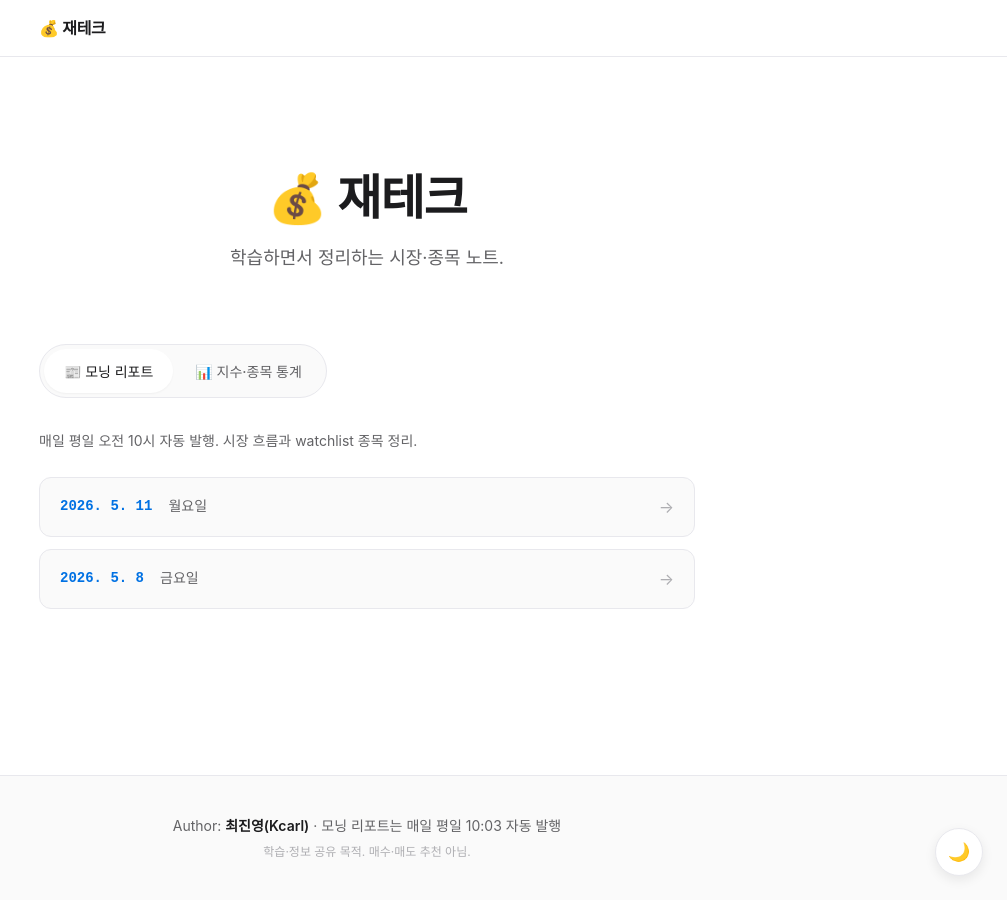
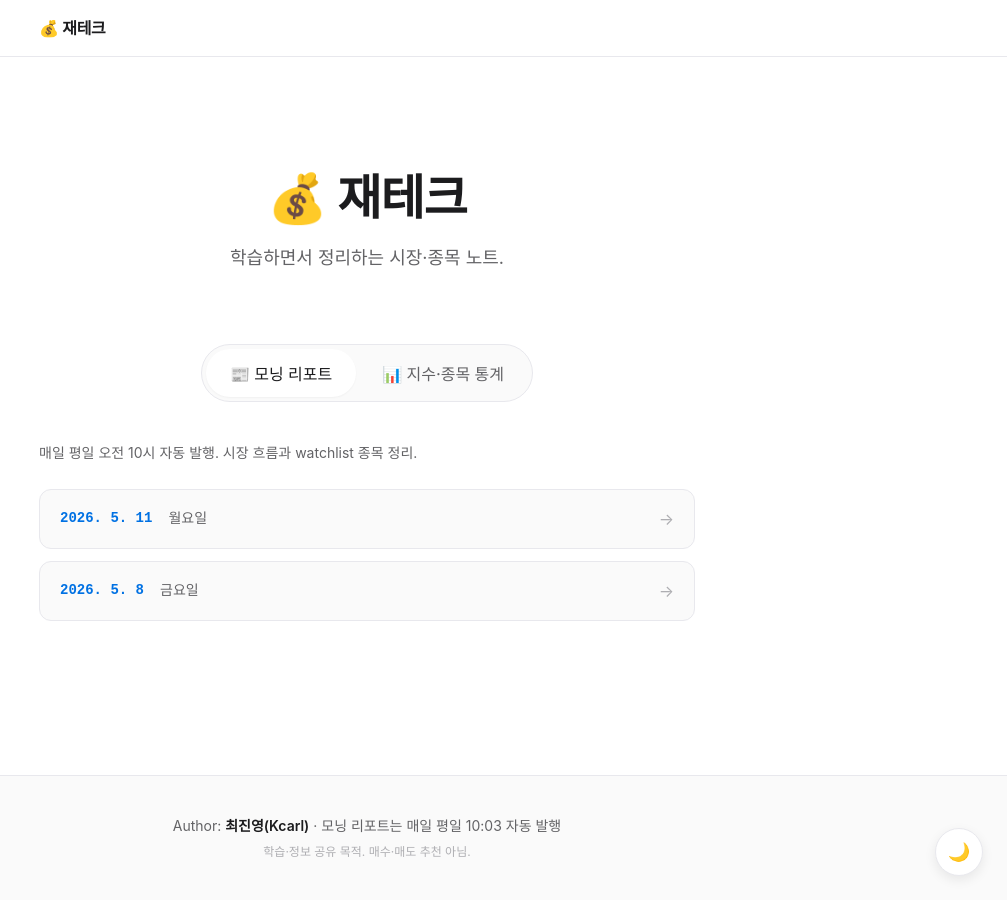
Before and after one commit to jinyeung0618/morning-report, a Jekyll site: the page built from index.md, in a window 1280 px wide. Shown: the whole page, without its empty margins (273-1280 px from the left). Built offline with Jekyll 4.4.1, drawn with Linux system fonts in a browser that asks for light colours.

Commit message:
Unify tabs: .tabset (segmented) + .chip (standalone) — consistent DS application

```diff
--- a/_layouts/default.html
+++ b/_layouts/default.html
@@ -76,13 +76,13 @@
   <!-- Section tab switcher -->
   <script>
     (function () {
-      const tabs = document.querySelectorAll('.section-tab');
+      const tabs = document.querySelectorAll('[data-section]');
       if (!tabs.length) return;
       const panels = document.querySelectorAll('.section-panel');
 
       function activate(name) {
-        tabs.forEach(t => t.classList.toggle('active', t.dataset.section === name));
-        panels.forEach(p => p.classList.toggle('active', p.id === 'section-' + name));
+        tabs.forEach(t => t.classList.toggle('is-active', t.dataset.section === name));
+        panels.forEach(p => p.classList.toggle('is-active', p.id === 'section-' + name));
         if (location.hash !== '#' + name) {
           history.replaceState(null, '', '#' + name);
         }
--- a/assets/css/style.css
+++ b/assets/css/style.css
@@ -557,19 +557,22 @@ hr {
   transform: translateX(4px);
 }
 
-/* ---------- Section Tabs (top-level) ---------- */
-.section-tabs {
+/* ============================================
+   Tabs — unified design
+   ============================================ */
+
+/* Tabset = grouped segmented control (section nav, region picker) */
+.tabset {
   display: inline-flex;
   gap: 2px;
   background: var(--bg-secondary);
   border: 1px solid var(--border-color);
   border-radius: var(--radius-full);
   padding: 4px;
-  margin: 0 0 var(--space-8);
 }
 
-.section-tab {
-  padding: var(--space-3) var(--space-5);
+.tabset__btn {
+  padding: var(--space-2) var(--space-4);
   font-size: var(--text-sm);
   font-weight: 500;
   color: var(--text-secondary);
@@ -582,95 +585,86 @@ hr {
   transition: all var(--duration-fast) var(--easing-default);
 }
 
-.section-tab:hover { color: var(--text-primary); }
+.tabset__btn:hover { color: var(--text-primary); }
 
-.section-tab.active {
+.tabset__btn.is-active {
   background: var(--bg-primary);
   color: var(--text-primary);
   box-shadow: var(--shadow-sm);
 }
 
+.tabset--lg .tabset__btn {
+  padding: var(--space-3) var(--space-6);
+  font-size: var(--text-base);
+}
+
+/* Section nav wrapper — centered on home */
+.section-nav {
+  display: flex;
+  justify-content: center;
+  margin: var(--space-4) 0 var(--space-10);
+}
+
+/* Panel display — only active shows */
 .section-panel { display: none; }
-.section-panel.active { display: block; }
+.section-panel.is-active { display: block; }
+
+/* Chip list = standalone pill buttons (ticker selection, many items) */
+.chip-list {
+  display: flex;
+  flex-wrap: wrap;
+  gap: var(--space-2);
+  margin-bottom: var(--space-5);
+}
+
+.chip {
+  display: inline-flex;
+  align-items: center;
+  padding: var(--space-2) var(--space-4);
+  font-size: var(--text-sm);
+  font-weight: 500;
+  color: var(--text-secondary);
+  background: var(--bg-secondary);
+  border: 1px solid var(--border-color);
+  border-radius: var(--radius-full);
+  cursor: pointer;
+  font-family: inherit;
+  white-space: nowrap;
+  transition: all var(--duration-fast) var(--easing-default);
+}
+
+.chip:hover {
+  border-color: var(--border-strong);
+  color: var(--text-primary);
+}
+
+.chip.is-active {
+  background: var(--color-primary);
+  color: var(--color-white);
+  border-color: var(--color-primary);
+}
+
+.chip-empty {
+  color: var(--text-tertiary);
+  font-size: var(--text-sm);
+  padding: var(--space-3) 0;
+}
 
 /* ---------- Stats Section (chart) ---------- */
-.stats-section {
-  margin: var(--space-12) 0;
-}
-
-.stats-section h2 {
-  margin-top: 0;
-}
+.stats-section h2 { margin-top: 0; }
 
 .stats-meta {
   font-size: var(--text-sm);
   color: var(--text-secondary);
-  margin-bottom: var(--space-5);
+  margin-bottom: var(--space-6);
 }
 
-.stats-region-tabs {
-  display: inline-flex;
-  background: var(--bg-secondary);
-  border: 1px solid var(--border-color);
-  border-radius: var(--radius-full);
-  padding: 3px;
-  margin-bottom: var(--space-4);
-}
-
-.stats-region-tab {
-  padding: var(--space-2) var(--space-5);
-  font-size: var(--text-sm);
-  font-weight: 500;
-  color: var(--text-secondary);
-  background: transparent;
-  border: none;
-  border-radius: var(--radius-full);
-  cursor: pointer;
-  font-family: inherit;
-  transition: all var(--duration-fast) var(--easing-default);
-}
-
-.stats-region-tab.active {
-  background: var(--bg-primary);
-  color: var(--text-primary);
-  box-shadow: var(--shadow-sm);
-}
-
-.stats-tabs {
+.stats-row {
   display: flex;
-  gap: 0;
-  margin-bottom: var(--space-4);
-  border-bottom: 1px solid var(--border-color);
-  overflow-x: auto;
-  scrollbar-width: thin;
-}
-
-.stats-tab {
-  padding: var(--space-2) var(--space-4);
-  font-size: var(--text-sm);
-  font-weight: 500;
-  color: var(--text-secondary);
-  background: none;
-  border: none;
-  border-bottom: 2px solid transparent;
-  cursor: pointer;
-  margin-bottom: -1px;
-  font-family: inherit;
-  white-space: nowrap;
-  transition: color var(--duration-fast), border-color var(--duration-fast);
-}
-
-.stats-tab:hover { color: var(--text-primary); }
-
-.stats-tab.active {
-  color: var(--color-primary);
-  border-bottom-color: var(--color-primary);
-}
-
-.stats-empty {
-  color: var(--text-tertiary);
-  font-size: var(--text-sm);
-  padding: var(--space-3) 0;
+  flex-wrap: wrap;
+  align-items: center;
+  gap: var(--space-3);
+  margin-bottom: var(--space-5);
 }
 
 .stats-chart-wrap {
--- a/assets/js/stats.js
+++ b/assets/js/stats.js
@@ -219,8 +219,8 @@
 
   function selectTicker(ticker) {
     currentTicker = ticker;
-    document.querySelectorAll('.stats-tab').forEach(b => {
-      b.classList.toggle('active', b.dataset.ticker === ticker);
+    document.querySelectorAll('[data-ticker]').forEach(b => {
+      b.classList.toggle('is-active', b.dataset.ticker === ticker);
     });
     renderChart(ticker);
   }
@@ -236,8 +236,8 @@
   }
 
   function selectRegion(region) {
-    document.querySelectorAll('.stats-region-tab').forEach(b => {
-      b.classList.toggle('active', b.dataset.region === region);
+    document.querySelectorAll('[data-region]').forEach(b => {
+      b.classList.toggle('is-active', b.dataset.region === region);
     });
     const tickerWrap = document.getElementById('statsTickers');
     if (!tickerWrap) return;
@@ -247,7 +247,7 @@
       .map(([key]) => key);
 
     if (visibleTickers.length === 0) {
-      tickerWrap.innerHTML = '<p class="stats-empty">아직 등록된 종목이 없습니다.</p>';
+      tickerWrap.innerHTML = '<p class="chip-empty">아직 등록된 종목이 없습니다.</p>';
       clearChartAndEvents();
       setStatsBodyVisible(false);
       return;
@@ -255,19 +255,19 @@
 
     setStatsBodyVisible(true);
     tickerWrap.innerHTML = visibleTickers.map((key, i) => `
-      <button class="stats-tab${i === 0 ? ' active' : ''}" data-ticker="${key}" type="button">${escapeHtml(STOCKS[key].label)}</button>
+      <button class="chip${i === 0 ? ' is-active' : ''}" data-ticker="${key}" type="button" role="tab">${escapeHtml(STOCKS[key].label)}</button>
     `).join('');
     selectTicker(visibleTickers[0]);
   }
 
   // ---- 초기화 ----
   function init() {
-    // 종목 탭 클릭
+    // 종목·지역 탭 클릭 (이벤트 위임)
     document.addEventListener('click', (e) => {
-      const tab = e.target.closest('.stats-tab');
-      if (tab && tab.dataset.ticker) selectTicker(tab.dataset.ticker);
-      const region = e.target.closest('.stats-region-tab');
-      if (region && region.dataset.region) selectRegion(region.dataset.region);
+      const ticker = e.target.closest('[data-ticker]');
+      if (ticker) selectTicker(ticker.dataset.ticker);
+      const region = e.target.closest('[data-region]');
+      if (region) selectRegion(region.dataset.region);
     });
 
     // 첫 렌더 — 통계 패널이 *지금 보이는 경우*에만 (탭 전환 시엔 외부에서 호출)
--- a/index.md
+++ b/index.md
@@ -9,12 +9,14 @@ charts: true
   <p class="subtitle">학습하면서 정리하는 시장·종목 노트.</p>
 </section>
 
-<nav class="section-tabs" role="tablist" aria-label="섹션 선택">
-  <button class="section-tab active" data-section="reports" type="button">📰 모닝 리포트</button>
-  <button class="section-tab" data-section="stats" type="button">📊 지수·종목 통계</button>
+<nav class="section-nav" role="tablist" aria-label="섹션 선택">
+  <div class="tabset tabset--lg">
+    <button class="tabset__btn is-active" data-section="reports" type="button" role="tab">📰 모닝 리포트</button>
+    <button class="tabset__btn" data-section="stats" type="button" role="tab">📊 지수·종목 통계</button>
+  </div>
 </nav>
 
-<section class="section-panel active" id="section-reports" aria-labelledby="section-tab-reports">
+<section class="section-panel is-active" id="section-reports" role="tabpanel" aria-label="모닝 리포트">
   <p class="stats-meta">매일 평일 오전 10시 자동 발행. 시장 흐름과 watchlist 종목 정리.</p>
 
   <ul class="report-list">
@@ -30,16 +32,18 @@ charts: true
   </ul>
 </section>
 
-<section class="section-panel" id="section-stats" aria-labelledby="section-tab-stats">
+<section class="section-panel" id="section-stats" role="tabpanel" aria-label="지수·종목 통계">
   <p class="stats-meta">상장일부터 현재까지의 흐름. 변곡점에 있던 주요 사건 함께 보기.</p>
 
-  <div class="stats-region-tabs" role="tablist">
-    <button class="stats-region-tab active" data-region="us" type="button">해외</button>
-    <button class="stats-region-tab" data-region="kr" type="button">국내</button>
+  <div class="stats-row">
+    <div class="tabset" role="tablist" aria-label="지역">
+      <button class="tabset__btn is-active" data-region="us" type="button" role="tab">해외</button>
+      <button class="tabset__btn" data-region="kr" type="button" role="tab">국내</button>
+    </div>
   </div>
 
-  <div class="stats-tabs" role="tablist" id="statsTickers">
-    <button class="stats-tab active" data-ticker="AAPL" type="button">AAPL · Apple</button>
+  <div class="chip-list" id="statsTickers" role="tablist" aria-label="종목">
+    <button class="chip is-active" data-ticker="AAPL" type="button" role="tab">AAPL · Apple</button>
   </div>
 
   <div class="stats-chart-wrap">
```
